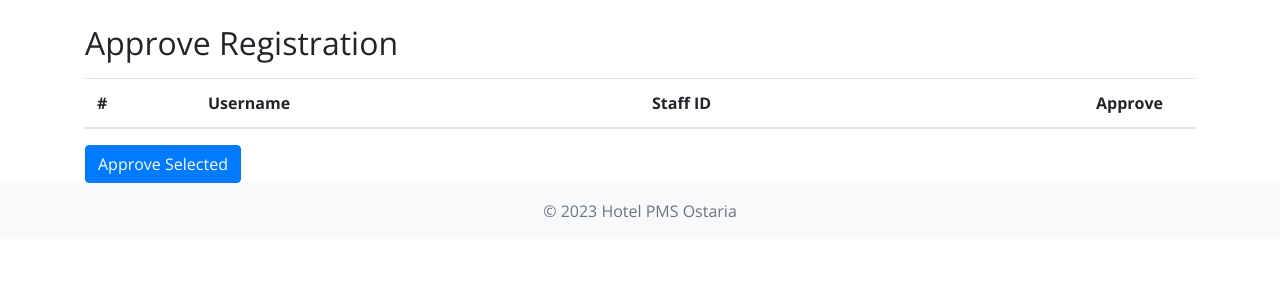
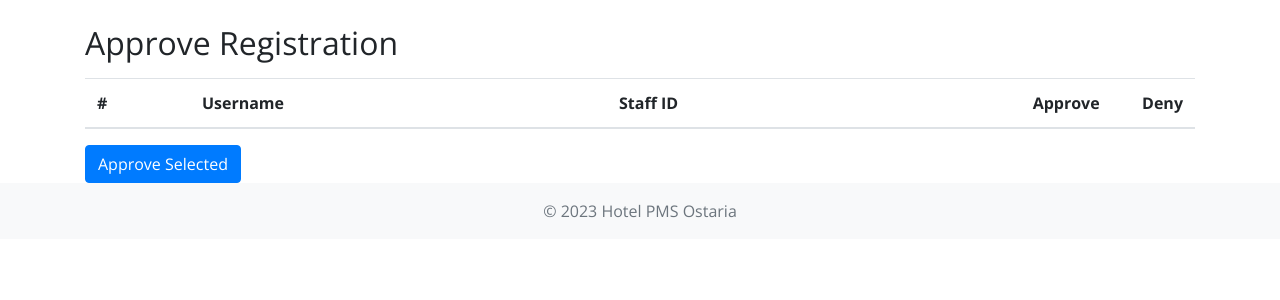
Before and after one commit to jagonzas/hotelPMS, a Django app: page /approve_registration in a window 1280 px wide. Shown: the part 160-460 px from the top of the page. Run offline with Django 4.2, Linux system fonts and the light colour scheme; data comes from the database, SQL or seed files in the repository; both versions use the stored data as it was after the commit; lists and menus that the app fills with data are empty; some libraries are stand-ins or nearby versions.

Commit message:
added deny option to approving staff/ admin side

```diff
--- a/hotel_pms/templates/hotel_pms/approve_registration.html
+++ b/hotel_pms/templates/hotel_pms/approve_registration.html
@@ -12,6 +12,7 @@
                     <th scope="col" style="width: 40%;">Username</th>
                     <th scope="col" style="width: 40%;">Staff ID</th>
                     <th scope="col" style="width: 10%;">Approve</th>
+                    <th scope="col" style="width: 10%;">Deny</th>
                 </tr>
             </thead>
             <tbody>
@@ -25,6 +26,11 @@
                             <input class="form-check-input" type="checkbox" name="employee_request_id" value="{{ employee_request.id }}">
                         </div>
                     </td>
+                    <td>
+                        <div class="form-check d-flex justify-content-center">
+                            <input class="form-check-input" type="checkbox" name="deny_employee_request_id" value="{{ employee_request.id }}">
+                         </div>
+                    </td>
                 </tr>
             {% endfor %}
             </tbody>
--- a/hotel_pms/views.py
+++ b/hotel_pms/views.py
@@ -108,9 +108,9 @@ def register_staff(request):
 
 
 #Request for admin to create employee acc (employee ACTION)
-
 def approve_registration(request):
     if request.method == 'POST':
+        # Handle Approvals:
         employee_request_ids = request.POST.getlist('employee_request_id')
         for employee_request_id in employee_request_ids:
             employee_request = StaffRegistrationRequest.objects.get(id=employee_request_id)
@@ -126,9 +126,18 @@ def approve_registration(request):
 
                 messages.success(request, f'Account created for {employee_request.username}.')
 
+        # Handle Denials:
+        deny_employee_request_ids = request.POST.getlist('deny_employee_request_id')
+        for deny_employee_request_id in deny_employee_request_ids:
+            deny_employee_request = StaffRegistrationRequest.objects.get(id=deny_employee_request_id)
+            if deny_employee_request and not deny_employee_request.is_approved:
+                deny_employee_request.delete()  # This deletes the request, but you can also choose to mark it as denied if you add such a field
+                messages.success(request, f'Registration request for {deny_employee_request.username} has been denied and deleted.')
+
     # Get all unapproved registration requests
     employee_requests = StaffRegistrationRequest.objects.filter(is_approved=False)
     return render(request, 'hotel_pms/approve_registration.html', {'employee_requests': employee_requests})
+
 
 
 
```
Also changed, not shown: db.sqlite3.
